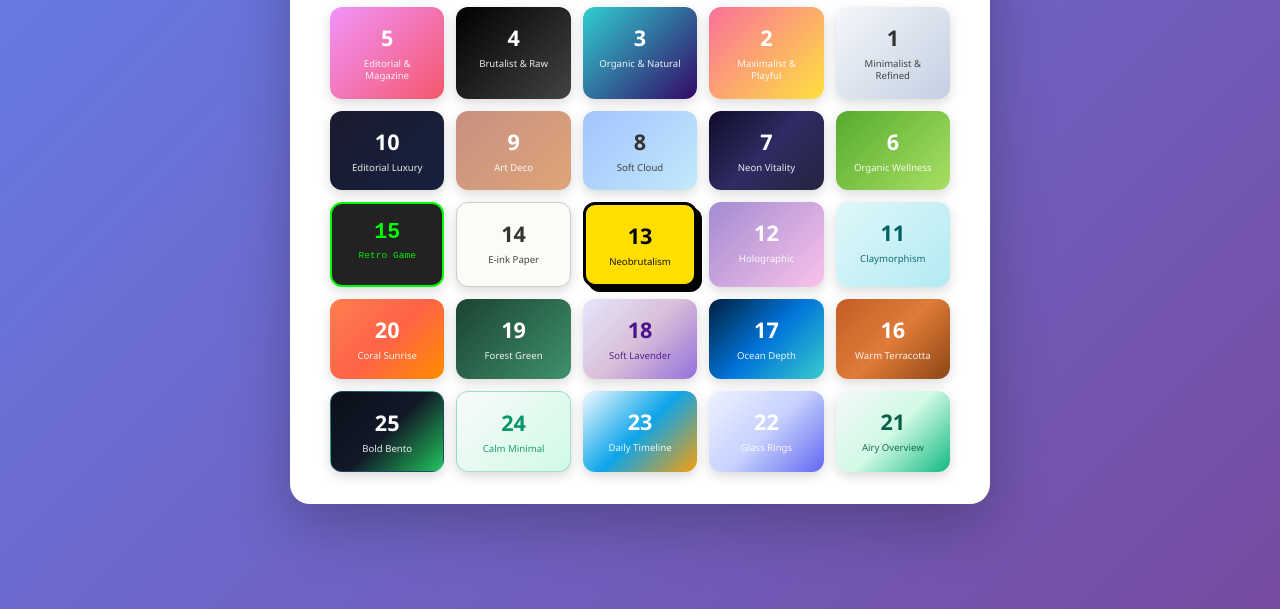
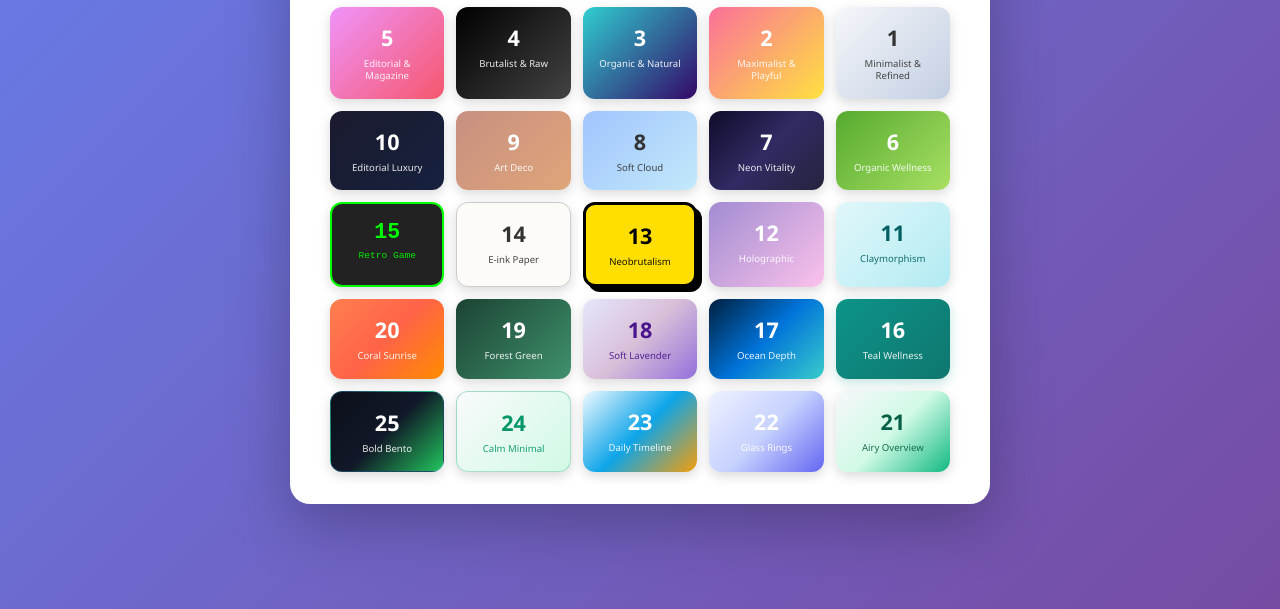
Before and after one commit to saok91/fitopi-ui-templates, a website: page public/index.html in a window 1280 px wide. Shown: the part 191-800 px from the top of the page. Drawn offline with Linux system fonts and the light colour scheme; a small style sheet from the web is missing.

Commit message:
fix: d16 button and name updated + README update

```diff
--- a/public/index.html
+++ b/public/index.html
@@ -87,7 +87,7 @@
     .design-link:nth-child(13) { background: #FFDE00; color: #000; border: 3px solid #000; box-shadow: 5px 5px 0 #000; }
     .design-link:nth-child(14) { background: #fdfbf7; color: #333; border: 1px solid #ccc; }
     .design-link:nth-child(15) { background: #222; color: #0f0; border: 2px solid #0f0; font-family: 'Courier New', monospace; }
-    .design-link:nth-child(16) { background: linear-gradient(135deg, #c45c26 0%, #e07b39 50%, #8b4513 100%); color: #fff; }
+    .design-link:nth-child(16) { background: linear-gradient(135deg, #0d9488 0%, #0f766e 100%); color: #fff; box-shadow: 0 4px 12px rgba(13, 148, 136, 0.25); }
     .design-link:nth-child(17) { background: linear-gradient(135deg, #001f3f 0%, #0074d9 50%, #39cccc 100%); color: #fff; }
     .design-link:nth-child(18) { background: linear-gradient(135deg, #e6e6fa 0%, #d8bfd8 50%, #9370db 100%); color: #4a148c; }
     .design-link:nth-child(19) { background: linear-gradient(135deg, #1b4332 0%, #2d6a4f 50%, #40916c 100%); color: #fff; }
@@ -124,7 +124,7 @@
       <a href="design13/" class="design-link">13<span class="design-name">Neobrutalism</span></a>
       <a href="design14/" class="design-link">14<span class="design-name">E-ink Paper</span></a>
       <a href="design15/" class="design-link">15<span class="design-name">Retro Game</span></a>
-      <a href="design16/" class="design-link">16<span class="design-name">Warm Terracotta</span></a>
+      <a href="design16/" class="design-link">16<span class="design-name">Teal Wellness</span></a>
       <a href="design17/" class="design-link">17<span class="design-name">Ocean Depth</span></a>
       <a href="design18/" class="design-link">18<span class="design-name">Soft Lavender</span></a>
       <a href="design19/" class="design-link">19<span class="design-name">Forest Green</span></a>
```
Also changed, not shown: public/design16/chat.html (+1 -1 lines), public/design16/index.html (+1 -1 lines), public/design16/log.html (+1 -1 lines), README.md.
